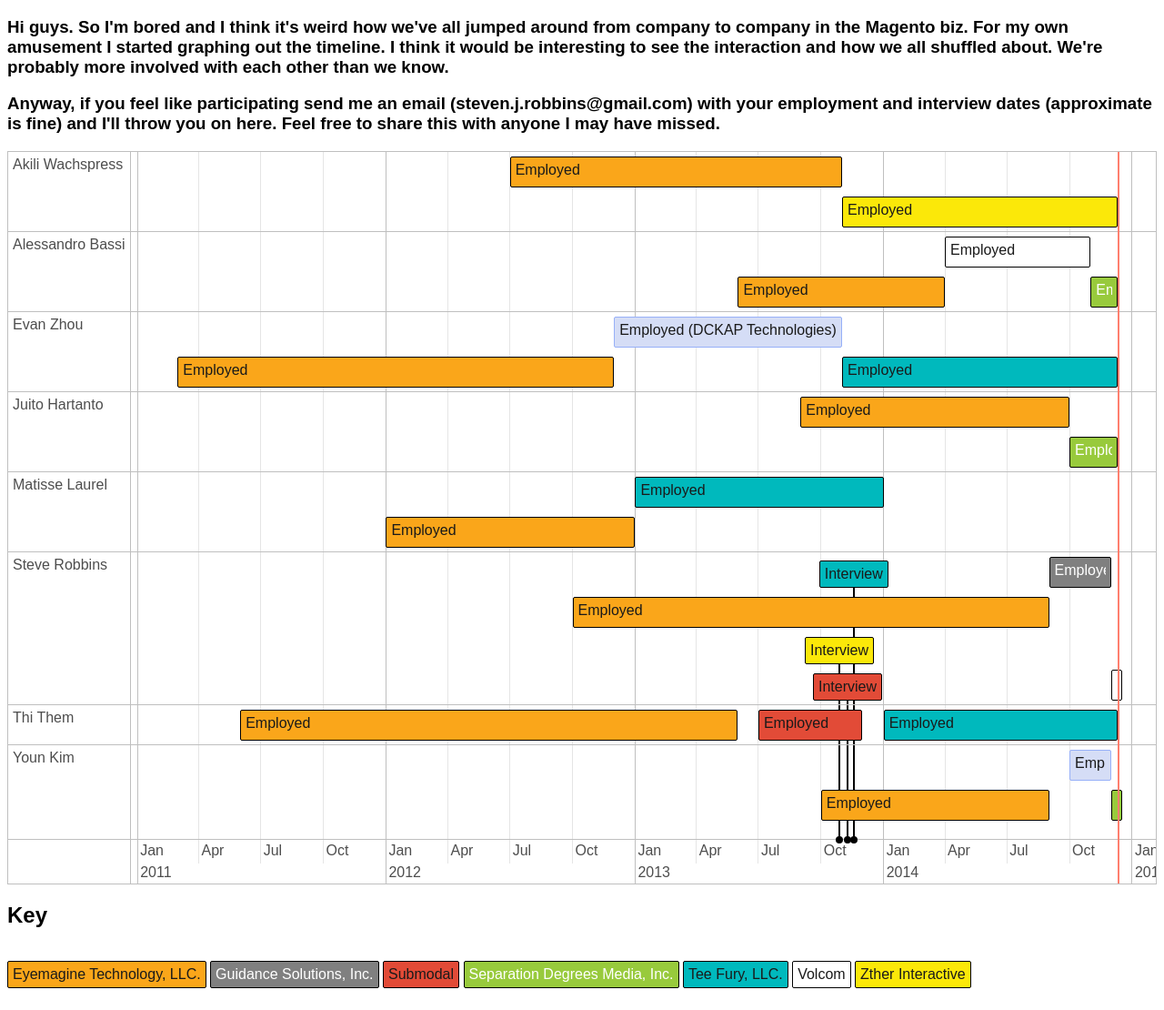
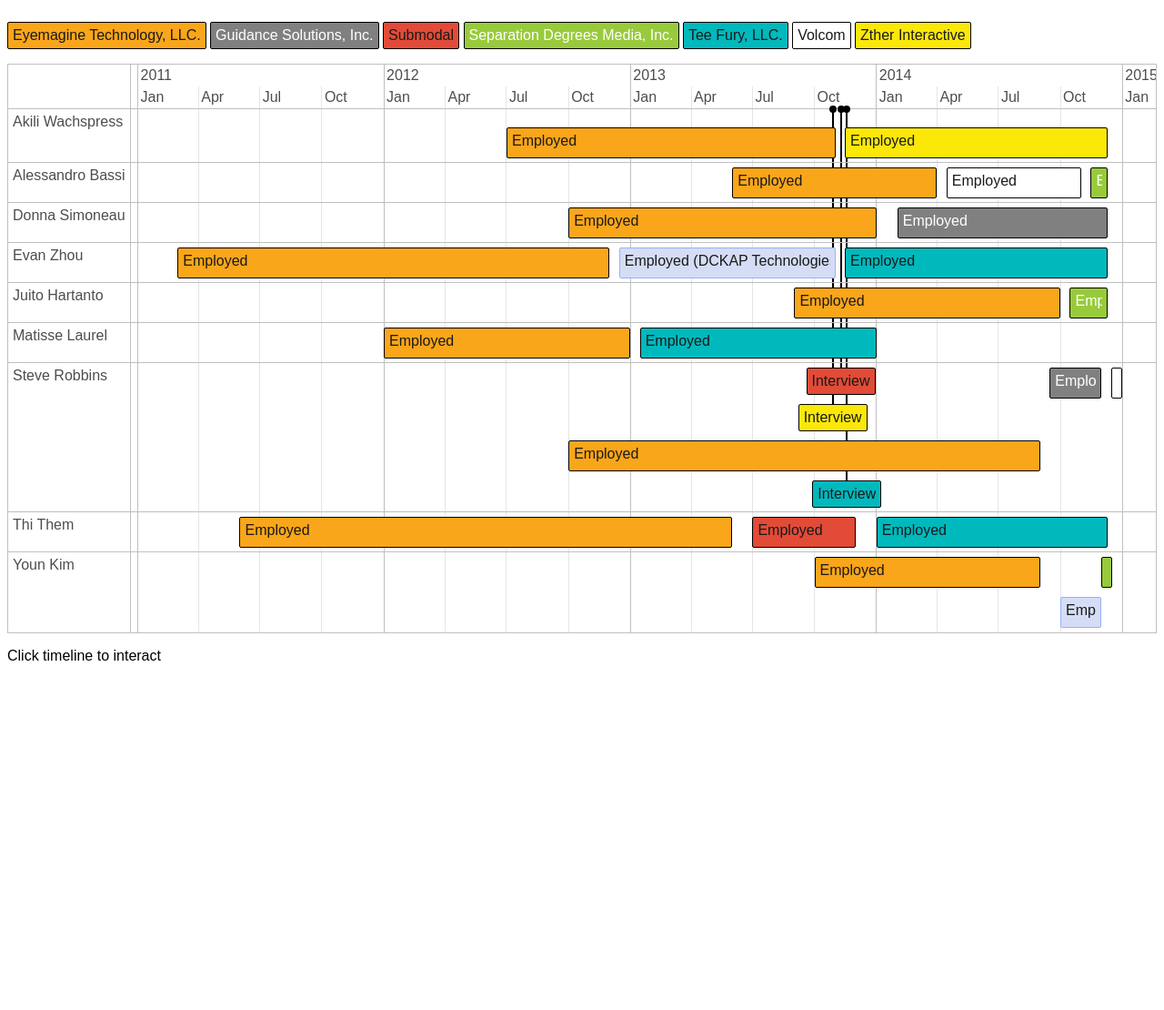
Before and after one commit to steverobbins/blog.steverobbins.com, a Jekyll site: the page timeline.html, which Jekyll copies as it is, in a window 1280 px wide. Shown: the whole page at 91% size. Built offline with Jekyll 4.4.1, drawn with Linux system fonts in a browser that asks for light colours; after the commit the page ends 900 px from its top, so only the background shows below that; part of the change alters nothing that is shown.

Commit message:
adding donna to timeline

```diff
--- a/timeline.html
+++ b/timeline.html
@@ -44,210 +44,7 @@
         <link href="/assets/vis/vis.min.css" rel="stylesheet" type="text/css" />
     </head>
     <body>
-        <h3>Hi guys.  So I'm bored and I think it's weird how we've all jumped around from company to company in the Magento biz.  For my own amusement I started graphing out the timeline.  I think it would be interesting to see the interaction and how we all shuffled about.  We're probably more involved with each other than we know.</h3>
-        <h3>Anyway, if you feel like participating send me an email (steven.j.robbins@gmail.com) with your employment and interview dates (approximate is fine) and I'll throw you on here.  Feel free to share this with anyone I may have missed.</h3>
-        <div id="visualization"></div>
-        <script type="text/javascript">
-            // DOM element where the Timeline will be attached
-            var container = document.getElementById('visualization'),
-                groups = new vis.DataSet(),
-                items = new vis.DataSet(),
-                current = Date.now();
-
-            // Akili
-            groups.add({id: 0, content: 'Akili Wachspress'});
-            items.add({
-              group: 0,
-              content: 'Employed',
-              start: '2012-07-01',
-              end: '2013-11-01',
-              className: 'eyemagine'
-            });
-            items.add({
-              group: 0,
-              content: 'Employed',
-              start: '2013-11-01',
-              end: current,
-              className: 'zther'
-            });
-
-            // Alessandro
-            groups.add({id: 1, content: 'Alessandro Bassi'});
-            items.add({
-              group: 1,
-              content: 'Employed',
-              start: '2013-06-01',
-              end: '2014-04-01',
-              className: 'eyemagine'
-            });
-            items.add({
-              group: 1,
-              content: 'Employed',
-              start: '2014-04-01',
-              end: '2014-11-01',
-              className: 'volcom'
-            });
-            items.add({
-              group: 1,
-              content: 'Employed',
-              start: '2014-11-01',
-              end: current,
-              className: 'separation'
-            });
-
-            // Evan
-            groups.add({id: 2, content: 'Evan Zhou'});
-            items.add({
-              group: 2,
-              content: 'Employed',
-              start: '2011-03-01',
-              end: '2012-12-01',
-              className: 'eyemagine'
-            });
-            items.add({
-              group: 2,
-              content: 'Employed (DCKAP Technologies)',
-              start: '2012-12-01',
-              end: '2013-11-01',
-            });
-            items.add({
-              group: 2,
-              content: 'Employed',
-              start: '2013-11-01',
-              end: current,
-              className: 'teefury'
-            });
-
-            // Juito
-            groups.add({id: 3, content: 'Juito Hartanto'});
-            items.add({
-              group: 3,
-              content: 'Employed',
-              start: '2013-09-01',
-              end: '2014-10-01',
-              className: 'eyemagine'
-            });
-            items.add({
-              group: 3,
-              content: 'Employed',
-              start: '2014-10-01',
-              end: current,
-              className: 'separation'
-            });
-
-            // Matisse
-            groups.add({id: 4, content: 'Matisse Laurel'});
-            items.add({
-              group: 4,
-              content: 'Employed',
-              start: '2012-01-01',
-              end: '2013-01-01',
-              className: 'eyemagine'
-            });
-            items.add({
-              group: 4,
-              content: 'Employed',
-              start: '2013-01-01',
-              end: '2014-01-01',
-              className: 'teefury'
-            });
-
-            // Steve
-            groups.add({id: 5, content: 'Steve Robbins'});
-            items.add({
-              group: 5,
-              content: 'Employed',
-              start: '2012-10-01',
-              end: '2014-09-01',
-              className: 'eyemagine'
-            });
-            items.add({
-              group: 5,
-              content: 'Interview',
-              start: '2013-10-28',
-              className: 'zther'
-            });
-            items.add({
-              group: 5,
-              content: 'Interview',
-              start: '2013-11-09',
-              className: 'submodal'
-            });
-            items.add({
-              group: 5,
-              content: 'Interview',
-              start: '2013-11-18',
-              className: 'teefury'
-            });
-            items.add({
-              group: 5,
-              content: 'Employed',
-              start: '2014-09-01',
-              end: '2014-12-01',
-              className: 'guidance'
-            });
-            items.add({
-              group: 5,
-              content: 'Employed',
-              start: '2014-12-01',
-              end: current,
-              className: 'volcom'
-            });
-
-            // Thi
-            groups.add({id: 6, content: 'Thi Them'});
-            items.add({
-              group: 6,
-              content: 'Employed',
-              start: '2011-06-01',
-              end: '2013-06-01',
-              className: 'eyemagine'
-            });
-            items.add({
-              group: 6,
-              content: 'Employed',
-              start: '2013-07-01',
-              end: '2013-12-01',
-              className: 'submodal'
-            });
-            items.add({
-              group: 6,
-              content: 'Employed',
-              start: '2014-01-01',
-              end: current,
-              className: 'teefury'
-            });
-
-            // Youn
-            groups.add({id: 7, content: 'Youn Kim'});
-            items.add({
-              group: 7,
-              content: 'Employed',
-              start: '2013-10-01',
-              end: '2014-09-01',
-              className: 'eyemagine'
-            });
-            items.add({
-              group: 7,
-              content: 'Employed (Beauty Counter)',
-              start: '2014-10-01',
-              end: '2014-12-01',
-              className: 'beautycounter'
-            });
-            items.add({
-              group: 7,
-              content: 'Employed',
-              start: '2014-12-01',
-              end: current,
-              className: 'separation'
-            });
-
-            var timeline = new vis.Timeline(container);
-            timeline.setGroups(groups);
-            timeline.setItems(items);
-        </script>
         <div id="key" class="vis timeline">
-            <h2>Key</h2>
             <p class="item range eyemagine">Eyemagine Technology, LLC.</p>
             <p class="item range guidance">Guidance Solutions, Inc.</p>
             <p class="item range submodal">Submodal</p>
@@ -256,5 +53,228 @@
             <p class="item range volcom">Volcom</p>
             <p class="item range zther">Zther Interactive</p>
         </div>
+        <div id="visualization"></div>
+        <script type="text/javascript">
+            // DOM element where the Timeline will be attached
+            var container = document.getElementById('visualization'),
+                groups = new vis.DataSet(),
+                items = new vis.DataSet(),
+                current = Date.now(),
+                groupId = -1;
+
+            // Akili
+            groups.add({id: ++groupId, content: 'Akili Wachspress'});
+            items.add({
+              group: groupId,
+              content: 'Employed',
+              start: '2012-07-01',
+              end: '2013-11-01',
+              className: 'eyemagine'
+            });
+            items.add({
+              group: groupId,
+              content: 'Employed',
+              start: '2013-11-15',
+              end: current,
+              className: 'zther'
+            });
+
+            // Alessandro
+            groups.add({id: ++groupId, content: 'Alessandro Bassi'});
+            items.add({
+              group: groupId,
+              content: 'Employed',
+              start: '2013-06-01',
+              end: '2014-04-01',
+              className: 'eyemagine'
+            });
+            items.add({
+              group: groupId,
+              content: 'Employed',
+              start: '2014-04-15',
+              end: '2014-11-01',
+              className: 'volcom'
+            });
+            items.add({
+              group: groupId,
+              content: 'Employed',
+              start: '2014-11-15',
+              end: current,
+              className: 'separation'
+            });
+
+            // Donna
+            groups.add({id: ++groupId, content: 'Donna Simoneau'});
+            items.add({
+              group: groupId,
+              content: 'Employed',
+              start: '2012-10-01',
+              end: '2014-01-01',
+              className: 'eyemagine'
+            });
+            items.add({
+              group: groupId,
+              content: 'Employed',
+              start: '2014-02-01',
+              end: current,
+              className: 'guidance'
+            });
+
+            // Evan
+            groups.add({id: ++groupId, content: 'Evan Zhou'});
+            items.add({
+              group: groupId,
+              content: 'Employed',
+              start: '2011-03-01',
+              end: '2012-12-01',
+              className: 'eyemagine'
+            });
+            items.add({
+              group: groupId,
+              content: 'Employed (DCKAP Technologies)',
+              start: '2012-12-15',
+              end: '2013-11-01',
+            });
+            items.add({
+              group: groupId,
+              content: 'Employed',
+              start: '2013-11-15',
+              end: current,
+              className: 'teefury'
+            });
+
+            // Juito
+            groups.add({id: ++groupId, content: 'Juito Hartanto'});
+            items.add({
+              group: groupId,
+              content: 'Employed',
+              start: '2013-09-01',
+              end: '2014-10-01',
+              className: 'eyemagine'
+            });
+            items.add({
+              group: groupId,
+              content: 'Employed',
+              start: '2014-10-15',
+              end: current,
+              className: 'separation'
+            });
+
+            // Matisse
+            groups.add({id: ++groupId, content: 'Matisse Laurel'});
+            items.add({
+              group: groupId,
+              content: 'Employed',
+              start: '2012-01-01',
+              end: '2013-01-01',
+              className: 'eyemagine'
+            });
+            items.add({
+              group: groupId,
+              content: 'Employed',
+              start: '2013-01-15',
+              end: '2014-01-01',
+              className: 'teefury'
+            });
+
+            // Steve
+            groups.add({id: ++groupId, content: 'Steve Robbins'});
+            items.add({
+              group: groupId,
+              content: 'Employed',
+              start: '2012-10-01',
+              end: '2014-09-01',
+              className: 'eyemagine'
+            });
+            items.add({
+              group: groupId,
+              content: 'Interview',
+              start: '2013-10-28',
+              className: 'zther'
+            });
+            items.add({
+              group: groupId,
+              content: 'Interview',
+              start: '2013-11-09',
+              className: 'submodal'
+            });
+            items.add({
+              group: groupId,
+              content: 'Interview',
+              start: '2013-11-18',
+              className: 'teefury'
+            });
+            items.add({
+              group: groupId,
+              content: 'Employed',
+              start: '2014-09-15',
+              end: '2014-12-01',
+              className: 'guidance'
+            });
+            items.add({
+              group: groupId,
+              content: 'Employed',
+              start: '2014-12-15',
+              end: current,
+              className: 'volcom'
+            });
+
+            // Thi
+            groups.add({id: ++groupId, content: 'Thi Them'});
+            items.add({
+              group: groupId,
+              content: 'Employed',
+              start: '2011-06-01',
+              end: '2013-06-01',
+              className: 'eyemagine'
+            });
+            items.add({
+              group: groupId,
+              content: 'Employed',
+              start: '2013-07-01',
+              end: '2013-12-01',
+              className: 'submodal'
+            });
+            items.add({
+              group: groupId,
+              content: 'Employed',
+              start: '2014-01-01',
+              end: current,
+              className: 'teefury'
+            });
+
+            // Youn
+            groups.add({id: ++groupId, content: 'Youn Kim'});
+            items.add({
+              group: groupId,
+              content: 'Employed',
+              start: '2013-10-01',
+              end: '2014-09-01',
+              className: 'eyemagine'
+            });
+            items.add({
+              group: groupId,
+              content: 'Employed (Beauty Counter)',
+              start: '2014-10-01',
+              end: '2014-12-01',
+              className: 'beautycounter'
+            });
+            items.add({
+              group: groupId,
+              content: 'Employed',
+              start: '2014-12-01',
+              end: current,
+              className: 'separation'
+            });
+
+            var timeline = new vis.Timeline(container, null, {
+                showCurrentTime: false,
+                clickToUse: true,
+                orientation: 'top'
+            });
+            timeline.setGroups(groups);
+            timeline.setItems(items);
+        </script>
+        <p>Click timeline to interact</p>
     </body>
 </html>
```
